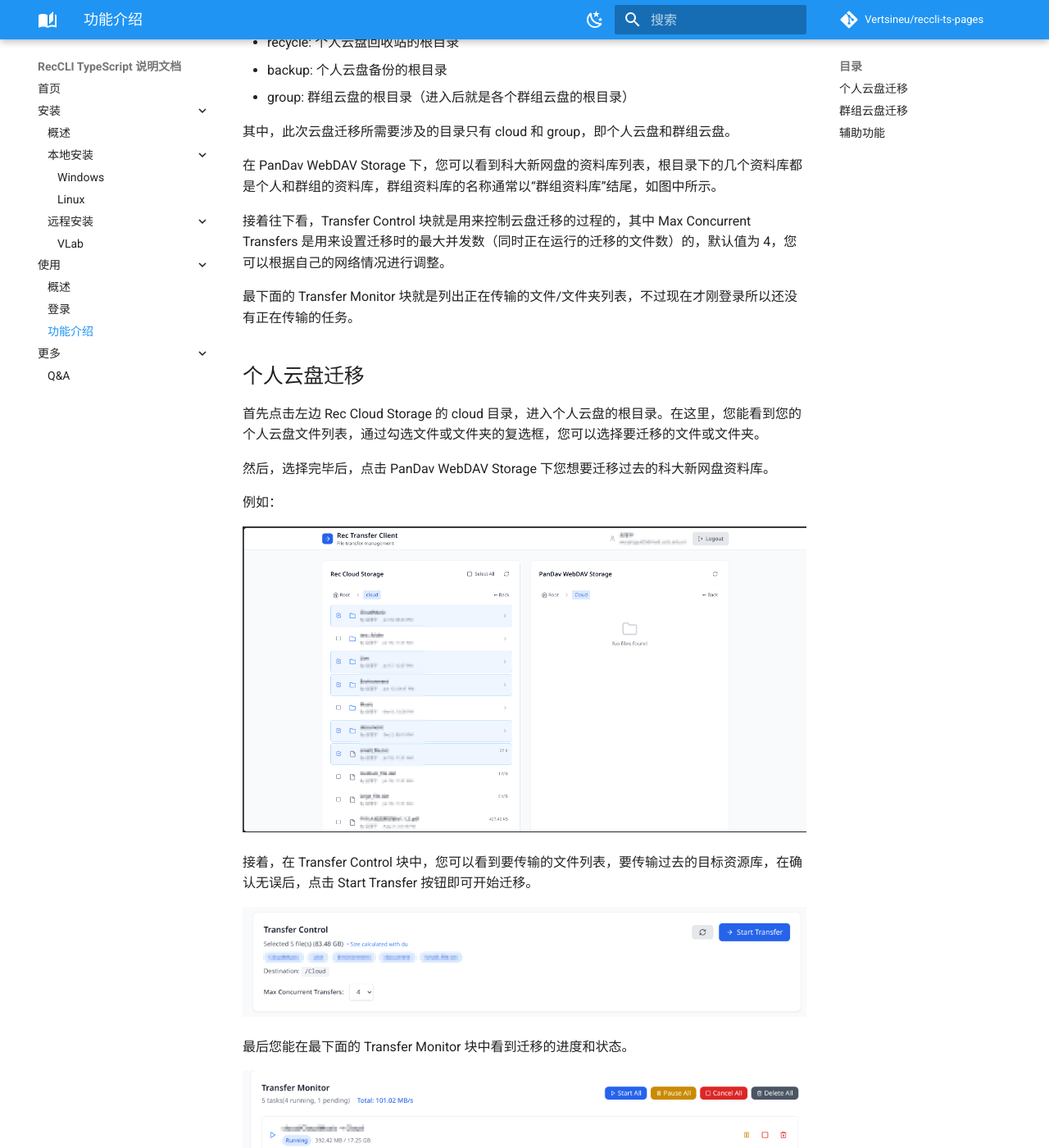
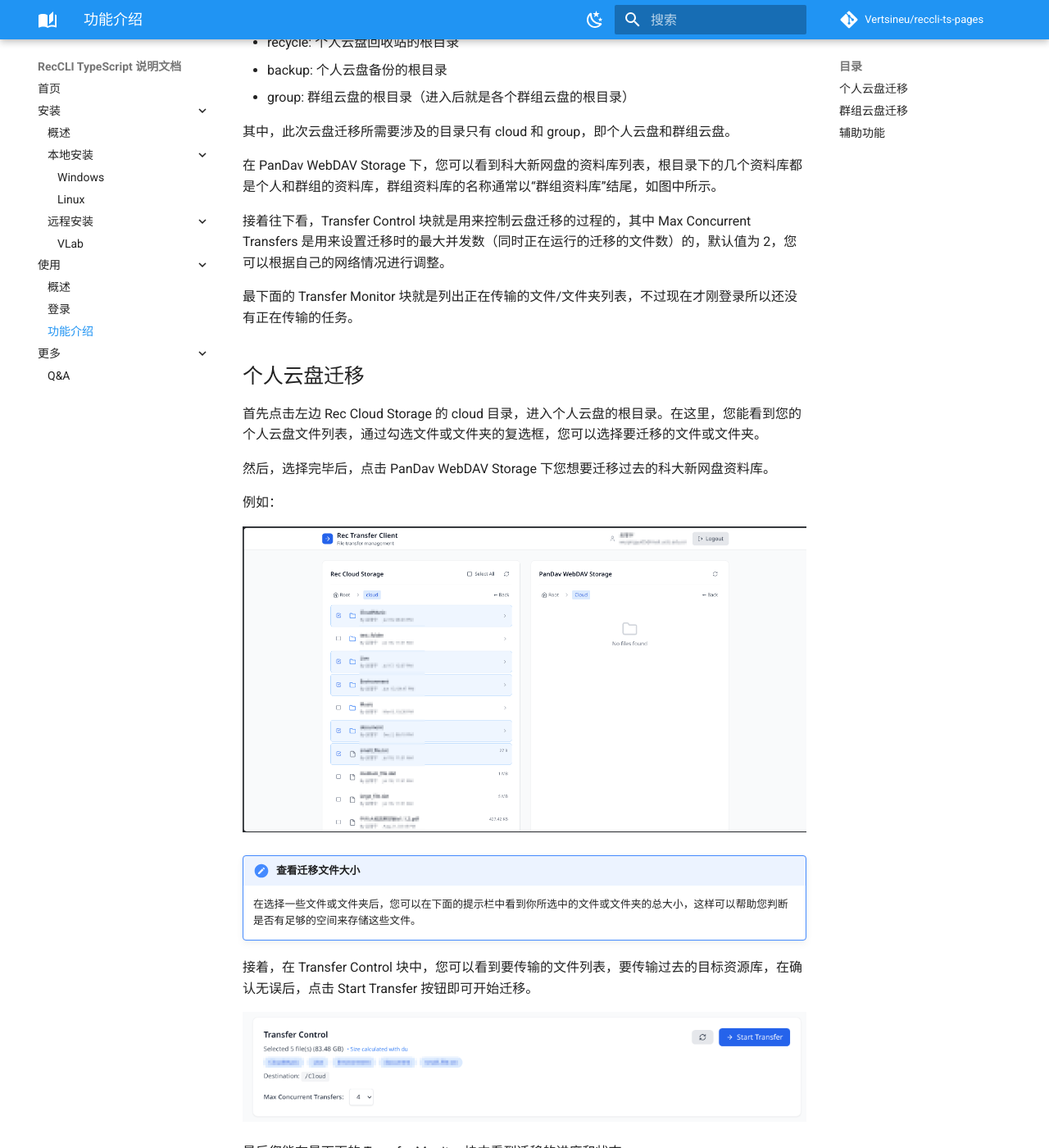
Before and after one commit to Vertsineu/reccli-ts-pages, an MkDocs documentation site: the page built from docs/user-guide/usage.md, in a window 1280 px wide and 1400 px high, scrolled down 721 px. Shown: the whole window at 82% size. Built offline with MkDocs 1.6.1 and Material for MkDocs 9.7.7, drawn with Linux system fonts in a browser that asks for light colours; comment, search, counter and statistics services are not loaded.

Commit message:
docs: add note for du

```diff
--- a/docs/user-guide/usage.md
+++ b/docs/user-guide/usage.md
@@ -17,7 +17,7 @@
 
 在 PanDav WebDAV Storage 下，您可以看到科大新网盘的资料库列表，根目录下的几个资料库都是个人和群组的资料库，群组资料库的名称通常以“群组资料库”结尾，如图中所示。
 
-接着往下看，Transfer Control 块就是用来控制云盘迁移的过程的，其中 Max Concurrent Transfers 是用来设置迁移时的最大并发数（同时正在运行的迁移的文件数）的，默认值为 4，您可以根据自己的网络情况进行调整。
+接着往下看，Transfer Control 块就是用来控制云盘迁移的过程的，其中 Max Concurrent Transfers 是用来设置迁移时的最大并发数（同时正在运行的迁移的文件数）的，默认值为 2，您可以根据自己的网络情况进行调整。
 
 最下面的 Transfer Monitor 块就是列出正在传输的文件/文件夹列表，不过现在才刚登录所以还没有正在传输的任务。
 
@@ -30,6 +30,10 @@
 例如：
 
 ![个人云盘迁移](../assets/cloud.png)
+
+!!! note "查看迁移文件大小"
+
+    在选择一些文件或文件夹后，您可以在下面的提示栏中看到你所选中的文件或文件夹的总大小，这样可以帮助您判断是否有足够的空间来存储这些文件。
 
 接着，在 Transfer Control 块中，您可以看到要传输的文件列表，要传输过去的目标资源库，在确认无误后，点击 Start Transfer 按钮即可开始迁移。
 
```
